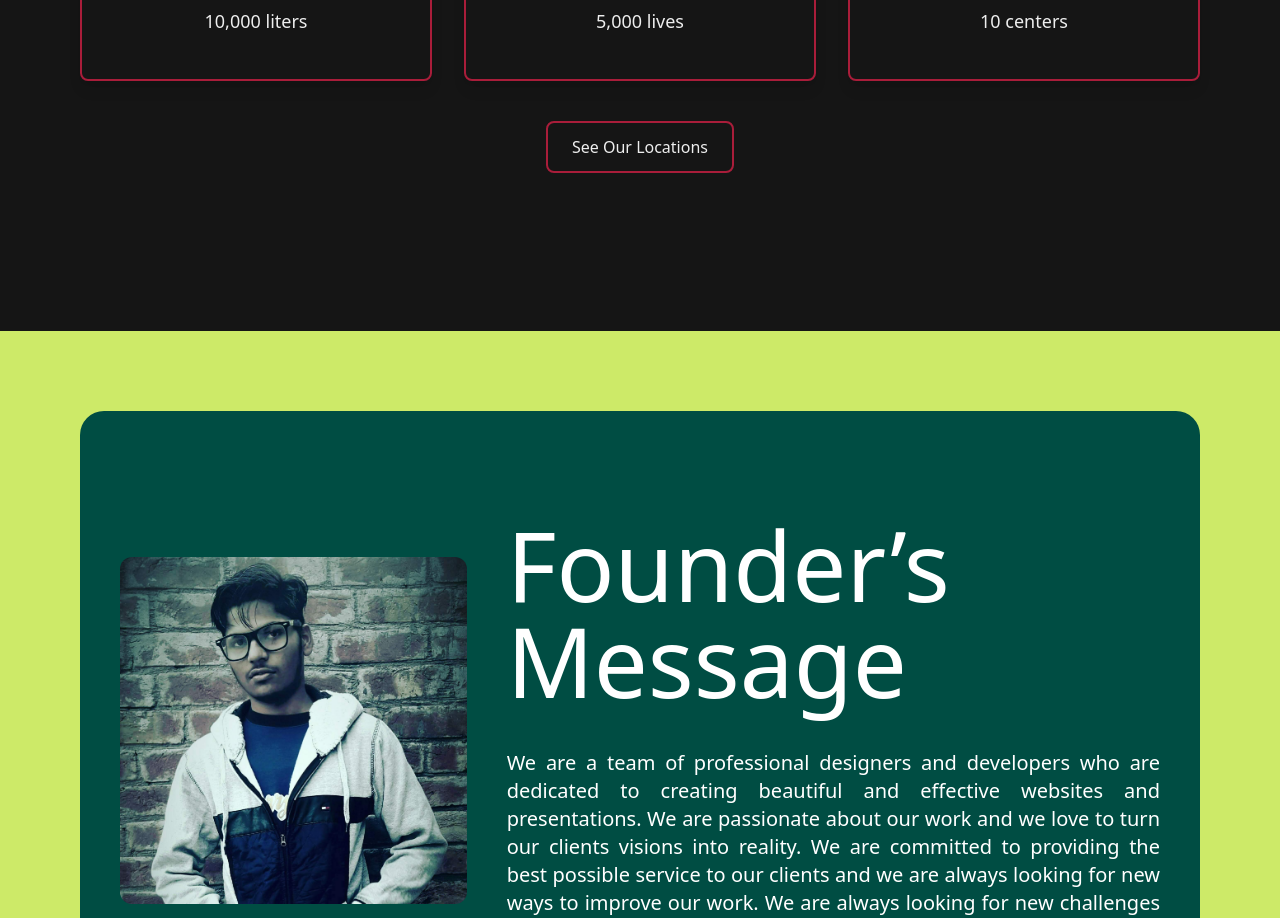
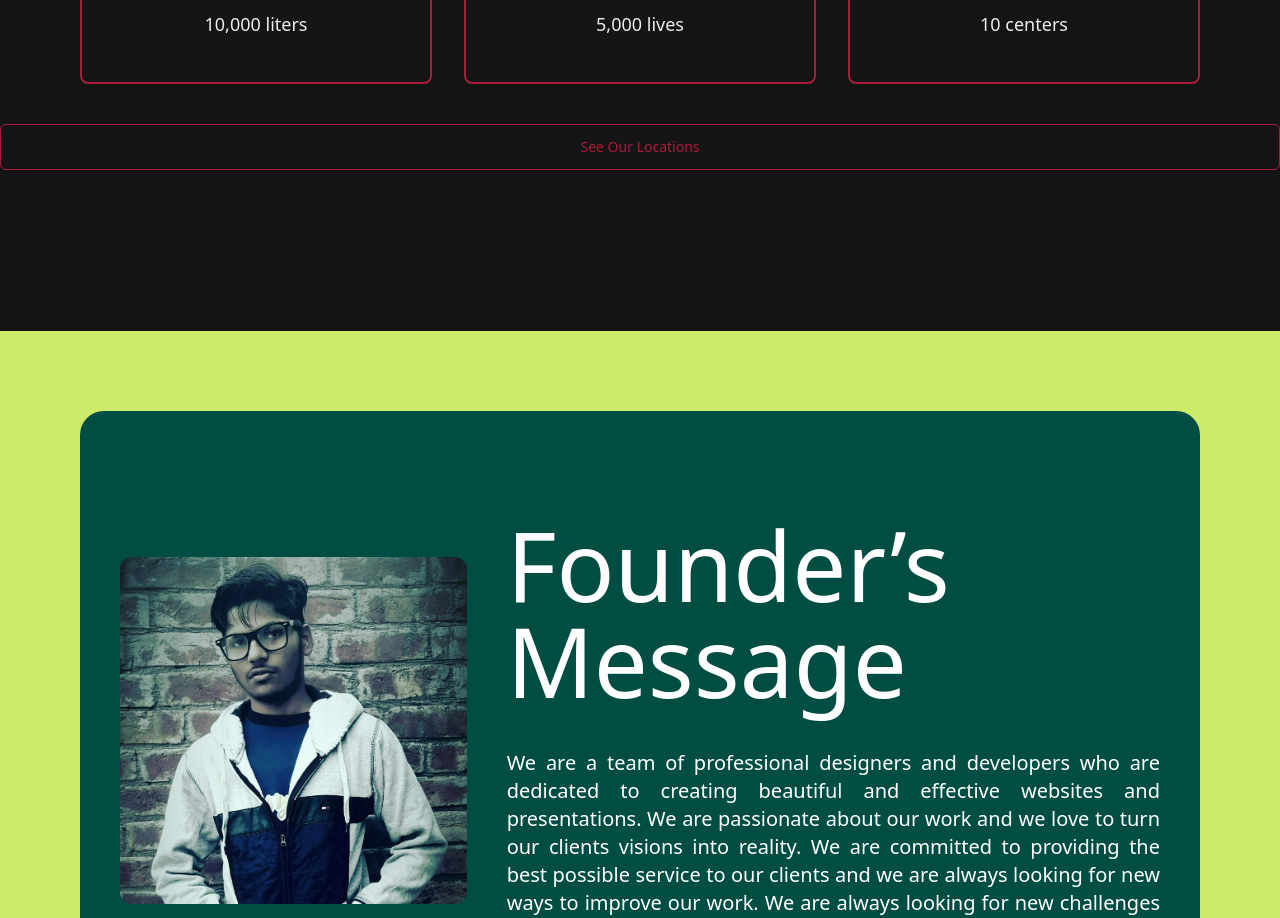
Before and after one commit to WaliMuhammadAhmad/bloodDonation, a React (Vite) app in the folder frontend/: page /approach in a window 1280 px wide. Shown: the part 4220-5138 px from the top of the page. Built offline with nearby package versions, Linux system fonts and the light colour scheme.

Commit message:
CSS updated

```diff
--- a/frontend/src/components/common/Button.tsx
+++ b/frontend/src/components/common/Button.tsx
@@ -4,31 +4,13 @@ import { Link } from "react-router-dom";
 interface ButtonProps {
   children: React.ReactNode;
   to: string;
-  variant?: "filled" | "outlined"; // Optional variant prop
-  className?: string; // Optional class for additional styles
+  className?: string;
 }
 
-const Button: React.FC<ButtonProps> = ({
-  children,
-  to,
-  variant = "filled", // Default to "filled" if no variant is provided
-  className = "",
-}) => {
-  // Base styles for the button
-  const baseStyles = `text-center text-pretty px-6 py-3 rounded-lg border-2 transition-colors ${className}`;
-
-  // Styles for the "filled" variant
-  const filledStyles =
-    "bg-background text-text border-primary hover:bg-secondary";
-
-  // Styles for the "outlined" variant
-  const outlinedStyles =
-    "text-background border-background hover:bg-background hover:text-text";
-
-  // Combine base styles with variant-specific styles
-  const buttonStyles = `${baseStyles} ${
-    variant === "filled" ? filledStyles : outlinedStyles
-  }`;
+const Button: React.FC<ButtonProps> = ({ children, to, className = "" }) => {
+  const defaultStyles =
+    "w-full py-3 px-5 text-sm text-center font-medium border text-primary border-primary rounded-md hover:bg-primary hover:text-text focus:outline-none focus:ring-0";
+  const buttonStyles = `${defaultStyles} ${className}`;
 
   return (
     <Link to={to} className={buttonStyles}>
```
